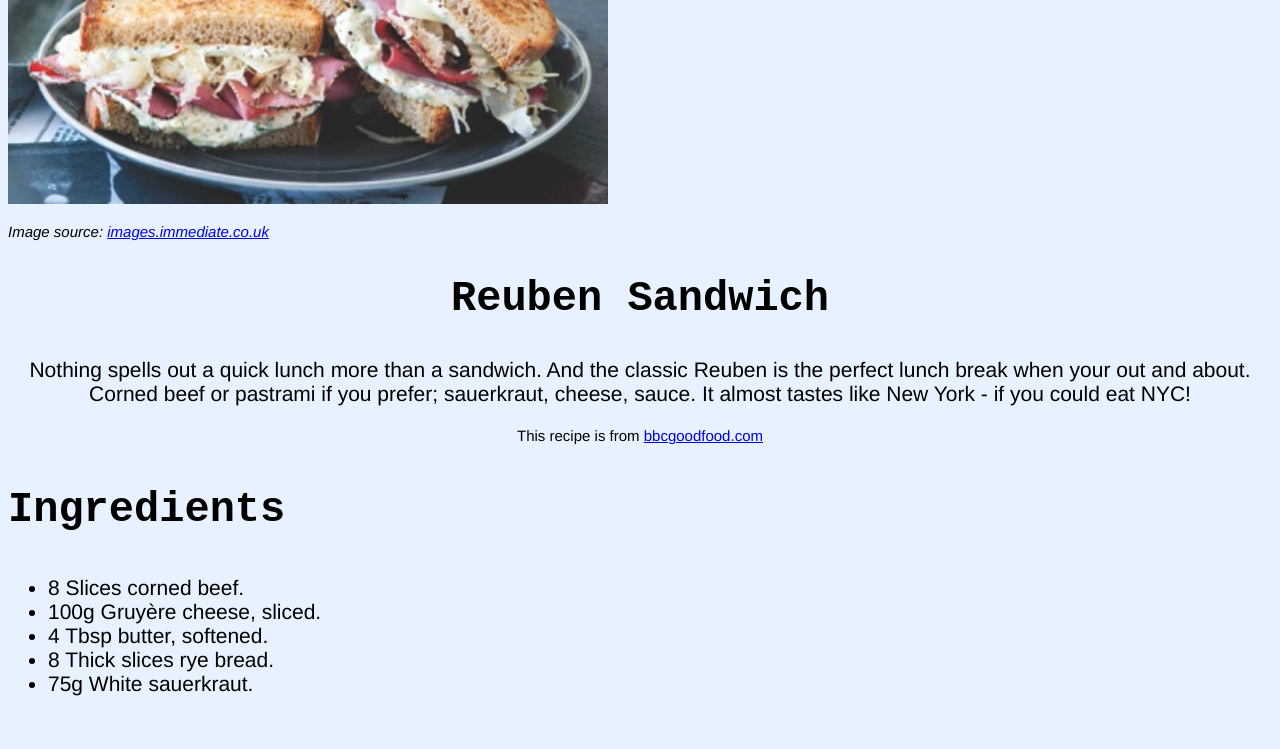
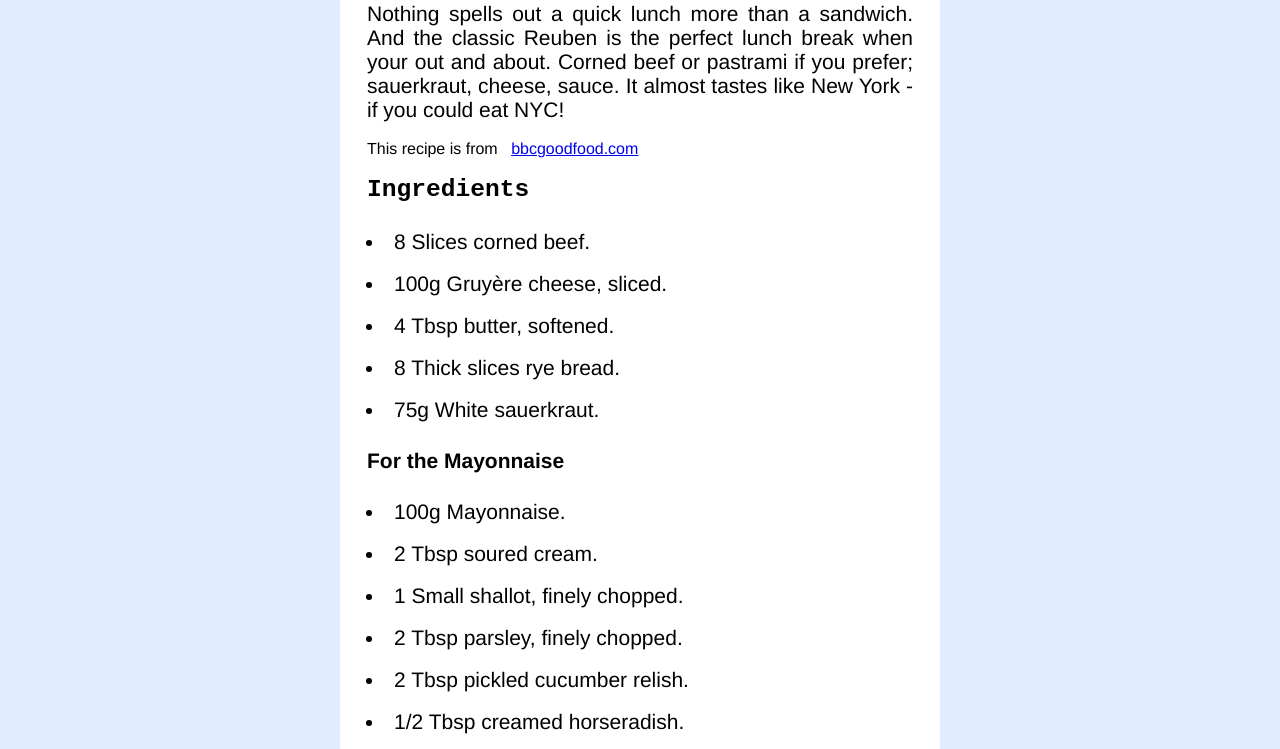
Before and after one commit to James-on-GitHub/odin-recipes, a plain HTML site: page recipes/reuben-sandwich.html in a window 1280 px wide. Shown: the part 646-1395 px from the top of the page. Drawn offline with Linux system fonts and the light colour scheme.

Commit message:
Add new page layout:
To all recipes/...html files.

```diff
--- a/recipes/reuben-sandwich.html
+++ b/recipes/reuben-sandwich.html
@@ -9,26 +9,25 @@
         <link rel="stylesheet" href="../style.css">
     </head>
     <body>
+        <div class="center-card">
         <h1 id="title">
             Lunch
         </h1>
         <img src="../images/reuben-sandwich.jpg" alt="Reuben Sandwich" width="375" height="341">
         <div>
-        <p class="src">
+        <p class="source">
             <em>Image source: <a href="https://images.immediate.co.uk/production/volatile/sites/30/2023/12/211220231703163129.jpeg?quality=90&webp=true&resize=750,681" rel="noopener noreferrer">images.immediate.co.uk</a></em>
         </p>
-        <div class="intro">
-        <h2 class="sub-title">
+        <h2>
             Reuben Sandwich
         </h2>
         <p>
             Nothing spells out a quick lunch more than a sandwich. And the classic Reuben is the perfect lunch break when your out and about. Corned beef or pastrami if you prefer; sauerkraut, cheese, sauce. It almost tastes like New York - if you could eat NYC!
         </p>
-        <p class="src">
+        <p class="source">
             This recipe is from <a href="https://www.bbcgoodfood.com/recipes/reuben-sandwich" rel="noopener noreferrer">bbcgoodfood.com</a>
         </p>
-        </div>
-        <h3 class="sub-title">
+        <h3>
             Ingredients
         </h3>
         <ul>
@@ -48,7 +47,7 @@
                 75g White sauerkraut.
             </li>
         </ul>
-        <h4 class="sub-title">
+        <h4>
             For the Mayonnaise
         </h4>
         <ul>
@@ -80,7 +79,7 @@
                 1/2 Lemon, juiced.
             </li>
         </ul>
-        <h3 class="sub-title">
+        <h3>
             Steps
         </h3>
         <ol>
--- a/style.css
+++ b/style.css
@@ -1,32 +1,48 @@
+html {
+    box-sizing: border-box;
+    margin: 0px;
+    padding: 0px;
+}
+
+*, *::before, *::after {
+    box-sizing: inherit;
+    margin: inherit;
+    padding: inherit;
+}
+
+body {
+    background-color: rgb(224, 236, 255);
+}
+
+.center-card {
+    background-color: white;
+    width: 600px;
+    margin: 0px auto;
+    padding: 9px;
+    font-family: Helvetica, Arial, sans-serif;
+    font-size: 21px;
+    text-align: justify;
+}
+
 #title {
     font-family: Garamond, "Times New Roman", serif;
     font-size: 120px;
     text-align:center;
 }
 
-.sub-title {
+h2, h3 {
     font-family: 'Courier New', Courier, monospace;
-    font-size: 42px;
 }
 
-.intro {
-    text-align: center;
+.source {
+    font-size: 16px;
 }
 
-.src {
-    font-size: 15px
-}
-
-div {
-    font-family: Helvetica, Arial, sans-serif;
-    font-size: 21px;
+ul, ol {
+    margin-left: 9px;
 }
 
 img {
     height: auto;
-    width: 600px;
+    width: 400px;
 }
-
-body {
-    background-color: rgb(232, 241, 255);
-}
```
Also changed, not shown: recipes/cheese-omelette.html (+6 -8 lines), recipes/creamy-garlic-pasta.html (+6 -7 lines).
